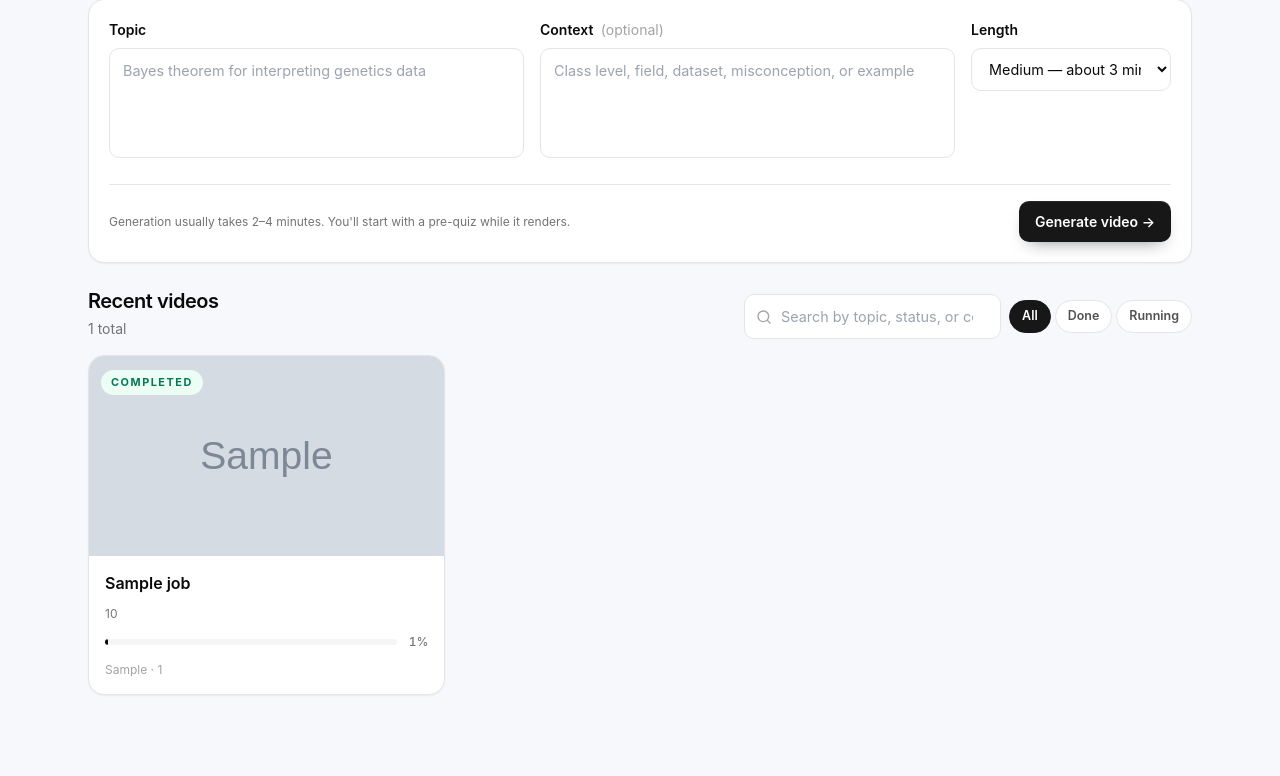
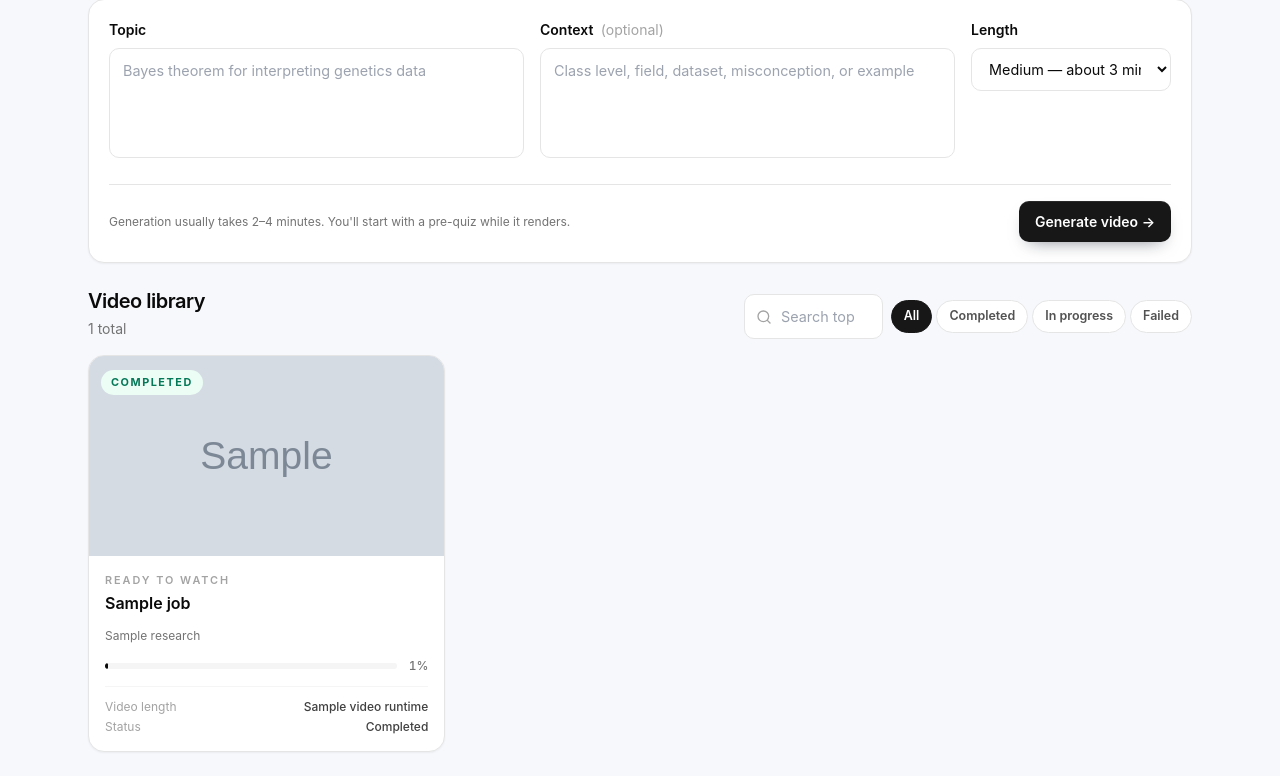
Before and after one commit to niyelhassan/edd, a Flask app: template app/templates/index.html in a window 1280 px wide. Shown: the part 370-1146 px from the top of the page. Before the commit the page ends 1065 px from the top, so only its background shows below. Run offline with Flask 3, Linux system fonts and the light colour scheme; the template is opened without the code that fills it: most values are stand-ins (such as "Sample title", 1, 10 or a date in 2020); grey boxes marked "Sample" are stand-in pictures; some libraries are stand-ins or nearby versions.

Commit message:
minor changes

```diff
--- a/app/routes.py
+++ b/app/routes.py
@@ -24,8 +24,8 @@ from flask import (
 
 from .services.captions import write_captions
 from .services.claude_code import extract_json_text
-from .services.media import MediaError, extract_thumbnail
-from .services.question_generation import fallback_quiz, generate_quiz
+from .services.media import MediaError, extract_thumbnail, probe_duration
+from .services.question_generation import generate_quiz
 from .services.repository import add_log, clone_job, create_job, get_job, get_job_logs, list_jobs, update_job
 
 
@@ -328,6 +328,24 @@ def _format_duration(seconds: float | None) -> str:
     return f"{hours}h {mins:02d}m"
 
 
+def _video_runtime(video_path: Path, fallback_seconds: float | None = None) -> dict:
+    try:
+        seconds = probe_duration(video_path) if video_path.exists() else fallback_seconds
+    except (MediaError, OSError, ValueError):
+        seconds = fallback_seconds
+    return {"seconds": seconds, "label": _format_duration(seconds)}
+
+
+def _title_card_duration(payload: dict) -> float | None:
+    scenes = (payload.get("storyboard") or {}).get("scenes") or []
+    if not scenes:
+        return None
+    try:
+        return float(scenes[0].get("target_duration_seconds") or 0) or None
+    except (TypeError, ValueError):
+        return None
+
+
 def _format_relative(target: datetime | None, now: datetime | None = None) -> str:
     if target is None:
         return "—"
@@ -415,6 +433,21 @@ def _build_job_payload(job: dict, include_logs: bool = False) -> dict:
     payload["deepgram_ready"] = bool(current_app.config["DEEPGRAM_API_KEY"])
     payload["token_usage"] = _parse_token_usage(payload.get("token_usage_json"))
     payload["token_usage_message"] = None
+    payload["video_runtime"] = {
+        "seconds": payload.get("duration_seconds"),
+        "label": _format_duration(payload.get("duration_seconds")),
+    }
+
+    storyboard_path = payload.get("storyboard_path")
+    if storyboard_path:
+        story_file = Path(storyboard_path)
+        if story_file.exists():
+            payload["raw_storyboard"] = story_file.read_text(encoding="utf-8")
+            payload["storyboard"] = json.loads(extract_json_text(payload["raw_storyboard"]))
+        if not payload["token_usage"] and "/codex/" in storyboard_path:
+            payload["token_usage_message"] = "This is an older job from the pre-SDK path, so no Claude usage was saved."
+        elif not payload["token_usage"] and payload.get("status") == "completed":
+            payload["token_usage_message"] = "This job completed without saved SDK usage data."
 
     if payload.get("video_path"):
         video_path = Path(payload["video_path"])
@@ -428,21 +461,15 @@ def _build_job_payload(job: dict, include_logs: bool = False) -> dict:
             payload["id"],
             video_path,
             "thumbnail.jpg",
-            lambda dest: extract_thumbnail(video_path=video_path, output_path=dest),
+            lambda dest: extract_thumbnail(
+                video_path=video_path,
+                output_path=dest,
+                title_duration=_title_card_duration(payload),
+            ),
         )
         if thumbnail_path:
             payload["thumbnail_url"] = _artifact_url(payload["id"], thumbnail_path)
-
-    storyboard_path = payload.get("storyboard_path")
-    if storyboard_path:
-        story_file = Path(storyboard_path)
-        if story_file.exists():
-            payload["raw_storyboard"] = story_file.read_text(encoding="utf-8")
-            payload["storyboard"] = json.loads(extract_json_text(payload["raw_storyboard"]))
-        if not payload["token_usage"] and "/codex/" in storyboard_path:
-            payload["token_usage_message"] = "This is an older job from the pre-SDK path, so no Claude usage was saved."
-        elif not payload["token_usage"] and payload.get("status") == "completed":
-            payload["token_usage_message"] = "This job completed without saved SDK usage data."
+        payload["video_runtime"] = _video_runtime(video_path, payload.get("duration_seconds"))
 
     if payload.get("video_path") and payload.get("storyboard"):
         video_path = Path(payload["video_path"])
@@ -618,8 +645,6 @@ def submit_pre_quiz(job_id: str):
         return redirect(url_for("main.pre_quiz", job_id=job_id))
     pre_score = _score_quiz(request.form, quiz)
     update_job(job_id, pre_score=pre_score)
-    updated_job = get_job(job_id) or {**job, "pre_score": pre_score}
-    _save_quiz_results_to_csv(job_id, updated_job)
     return redirect(url_for("main.video_page", job_id=job_id))
 
 
--- a/app/services/workflow.py
+++ b/app/services/workflow.py
@@ -507,7 +507,11 @@ class VideoWorkflow:
 
         try:
             thumbnail_path = final_dir / "thumbnail.jpg"
-            extract_thumbnail(video_path=final_video, output_path=thumbnail_path)
+            extract_thumbnail(
+                video_path=final_video,
+                output_path=thumbnail_path,
+                title_duration=clip_durations[0] if clip_durations else None,
+            )
             add_log(job["id"], "Thumbnail extracted.")
         except Exception as exc:
             add_log(job["id"], f"Thumbnail extraction skipped: {exc}", level="warning")
--- a/app/static/styles.css
+++ b/app/static/styles.css
@@ -738,7 +738,7 @@ body {
 .quiz-deck {
   position: relative;
   perspective: 1200px;
-  padding-bottom: 36px; /* room for stack peek */
+  padding-bottom: 44px;
 }
 
 .quiz-card-anim {
@@ -749,7 +749,8 @@ body {
   border: 1px solid rgb(229 229 229);
   border-radius: 18px;
   background: white;
-  padding: 28px 26px;
+  min-height: 390px;
+  padding: 36px 34px;
   box-shadow: 0 18px 40px -16px rgba(15, 23, 42, 0.18);
   opacity: 0;
   pointer-events: none;
@@ -800,8 +801,8 @@ body {
   gap: 12px;
   border: 1px solid rgb(229 229 229);
   border-radius: 12px;
-  padding: 12px 14px;
-  font-size: 0.92rem;
+  padding: 15px 16px;
+  font-size: 0.98rem;
   cursor: pointer;
   transition:
     border-color 160ms ease,
@@ -831,6 +832,13 @@ body {
 .quiz-option:has(input:checked) {
   border-color: rgb(23 23 23);
   background: rgb(245 245 245);
+}
+
+@media (max-width: 640px) {
+  .quiz-card-anim {
+    min-height: 430px;
+    padding: 28px 22px;
+  }
 }
 
 /* ---------- Status badges ---------- */
--- a/app/templates/index.html
+++ b/app/templates/index.html
@@ -70,7 +70,7 @@
 <section class="space-y-4">
   <div class="flex flex-wrap items-end justify-between gap-3">
     <div>
-      <h2 class="text-xl font-semibold tracking-tight">Recent videos</h2>
+      <h2 class="text-xl font-semibold tracking-tight">Video library</h2>
       <p class="mt-1 text-sm text-neutral-500">
         <span id="video-count">{{ jobs | length }}</span> total
         <span id="video-filter-info" class="hidden text-neutral-400"></span>
@@ -95,7 +95,7 @@
         <input
           id="video-search"
           type="search"
-          placeholder="Search by topic, status, or context"
+          placeholder="Search topic, title, context, or status"
           class="field pl-9"
           autocomplete="off"
         />
@@ -109,10 +109,13 @@
           All
         </button>
         <button type="button" data-filter="completed" class="filter-chip">
-          Done
+          Completed
         </button>
-        <button type="button" data-filter="running" class="filter-chip">
-          Running
+        <button type="button" data-filter="active" class="filter-chip">
+          In progress
+        </button>
+        <button type="button" data-filter="failed" class="filter-chip">
+          Failed
         </button>
       </div>
     </div>
@@ -124,6 +127,7 @@
       href="{{ url_for('main.video_page', job_id=job.id) }}"
       class="video-card group flex flex-col overflow-hidden rounded-2xl border border-neutral-200 bg-white shadow-sm transition hover:-translate-y-0.5 hover:border-neutral-400 hover:shadow-lg"
       data-status="{{ job.status }}"
+      data-state="{{ 'active' if job.is_active else job.status }}"
       data-search="{{ ((job.title or '') ~ ' ' ~ (job.concept or '') ~ ' ' ~ (job.research or '') ~ ' ' ~ (job.status or '')) | lower }}"
     >
       <div
@@ -168,12 +172,19 @@
         {% endif %}
       </div>
       <div class="flex flex-1 flex-col gap-3 p-4">
-        <h3 class="line-clamp-2 font-semibold leading-snug">
-          {{ job.title or job.concept }}
-        </h3>
-        <p class="line-clamp-1 text-xs text-neutral-500">
-          {{ job.progress_detail }}
+        <div class="space-y-1">
+          <p class="text-[0.68rem] font-semibold uppercase tracking-[0.18em] text-neutral-400">
+            {{ "Ready to watch" if job.status == "completed" else job.progress_detail }}
+          </p>
+          <h3 class="line-clamp-2 font-semibold leading-snug">
+            {{ job.title or job.concept }}
+          </h3>
+        </div>
+        {% if job.research %}
+        <p class="line-clamp-2 text-xs leading-5 text-neutral-500">
+          {{ job.research }}
         </p>
+        {% endif %}
         <div class="mt-auto flex items-center justify-between gap-3">
           <div class="h-1.5 flex-1 overflow-hidden rounded-full bg-neutral-100">
             <div
@@ -185,10 +196,12 @@
             >{{ job.progress_percent }}%</span
           >
         </div>
-        <p class="text-xs text-neutral-400">
-          {{ job.timing.input_relative }} ·
-          {% if job.status == "completed" %}{{ job.timing.total_label }}{% else %}{{ job.timing.status_label }}{% endif %}
-        </p>
+        <dl class="grid grid-cols-2 gap-x-3 gap-y-1 border-t border-neutral-100 pt-3 text-xs">
+          <dt class="text-neutral-400">Video length</dt>
+          <dd class="text-right font-medium text-neutral-700">{{ job.video_runtime.label }}</dd>
+          <dt class="text-neutral-400">Status</dt>
+          <dd class="truncate text-right font-medium capitalize text-neutral-700">{{ job.status }}</dd>
+        </dl>
       </div>
     </a>
     {% endfor %}
@@ -253,7 +266,7 @@
         const matchesSearch =
           !query || card.dataset.search.includes(query);
         const matchesFilter =
-          activeFilter === "all" || card.dataset.status === activeFilter;
+          activeFilter === "all" || card.dataset.state === activeFilter;
         const visible = matchesSearch && matchesFilter;
         card.style.display = visible ? "" : "none";
         if (visible) visibleCount += 1;
--- a/app/templates/quiz.html
+++ b/app/templates/quiz.html
@@ -1,6 +1,6 @@
 {% extends "base.html" %} {% block content %} {% set quiz = quiz_state.questions
 or [] %}
-<section class="mx-auto max-w-3xl space-y-6">
+<section class="mx-auto max-w-4xl space-y-6">
   {% set current = "pre" if phase == "pre" else "post" %} {% include "_flow.html" %}
   {% if quiz_state.status == "ready" %}
   <form method="post" class="space-y-6" id="quiz-form">
```
Also changed, not shown: app/services/media.py (+14 -1 lines), app/templates/video.html (+6 -6 lines).
